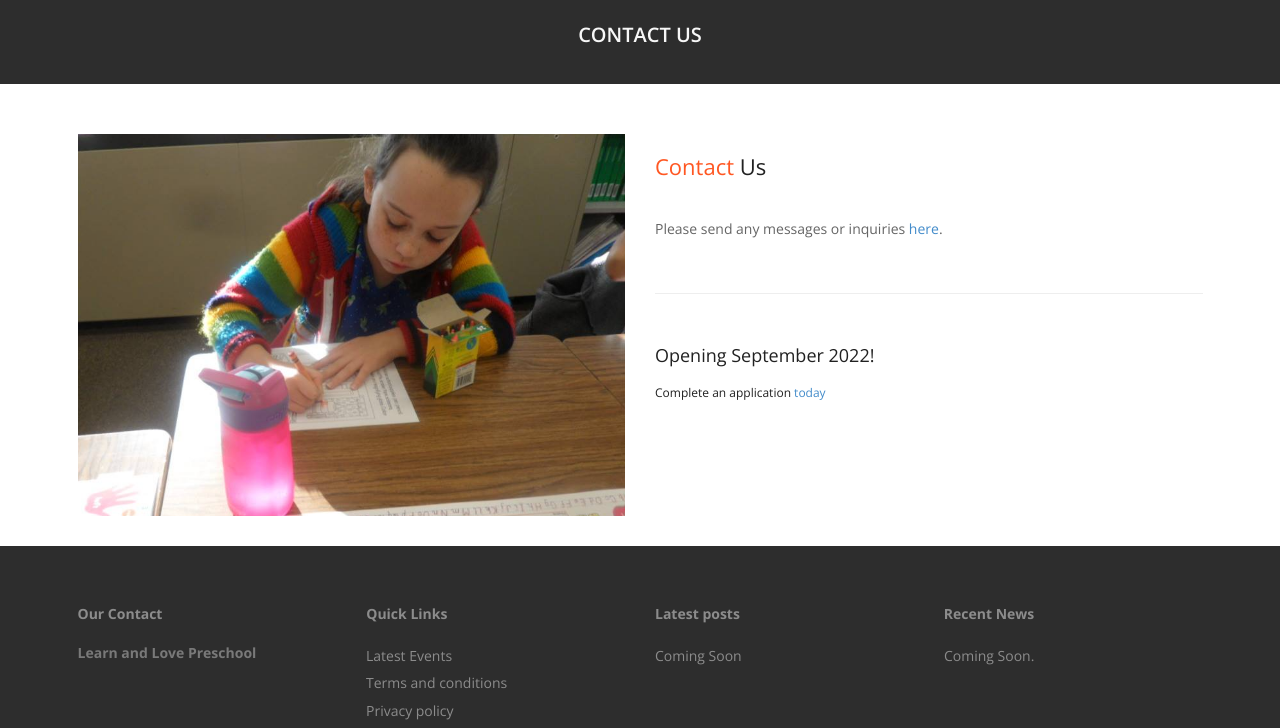
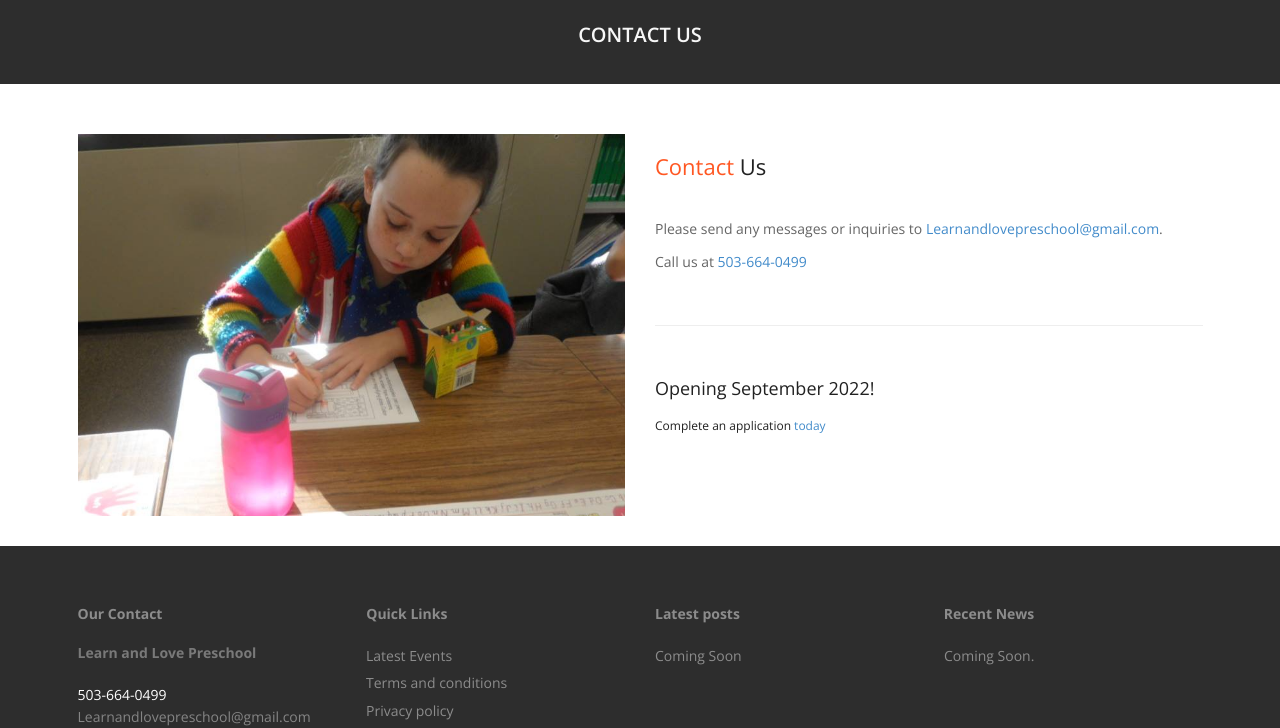
Before and after one commit to Learn-Love-Preschool/Learn-Love-Preschool, a plain HTML site: page contact.html in a window 1280 px wide. Shown: the part 73-801 px from the top of the page. Drawn offline with nearby package versions, Linux system fonts and the light colour scheme; files that its build step writes are made by us from their sources.

Commit message:
contact updates all pages

```diff
--- a/contact.html
+++ b/contact.html
@@ -117,9 +117,11 @@
               <div class="about-text">
                 <h3><span class="color">Contact</span> Us</h3>
                 <p>
-                  Please send any messages or inquiries
-                  <a href="mailto:lexers2007@gmail.com?subject=Contact Us">here</a>.
+                  Please send any messages or inquiries to
+                  <a href="mailto:Learnandlovepreschool@gmail.com?subject=Contact Us">
+                  <i class="icon-envelope-alt"></i> Learnandlovepreschool@gmail.com</a>.
                 </p>
+                <p>Call us at  <i class="icon-phone"></i> <a href="tel:5036640499">503-664-0499</a></p>
                 <br>
                 <hr>
                 <br>
@@ -175,6 +177,10 @@
                   <!-- 123 Main St<br />
                     Tualatin, OR -->
                 </address>
+                <p>
+                  <i class="icon-phone"></i> <a href="tel:5036640499">503-664-0499</a> <br>
+                  <i class="icon-envelope-alt"></i> Learnandlovepreschool@gmail.com
+                </p>
               </div>
             </div>
             <div class="col-lg-3">
@@ -200,7 +206,7 @@
                     <a class="waves-effect waves-dark" href="#">Career</a>
                   </li>
                   <li>
-                    <a href="mailto:lexers2007@gmail.com?subject=Contact Us">Contact Us</a>
+                    <a href="mailto:Learnandlovepreschool@gmail.com?subject=Contact Us">Contact Us</a>
                   </li>
                 </ul>
               </div>
```
Also changed, not shown: application.html (+7 -3 lines), curriculum.html (+5 -1 lines), enrollment.html (+5 -1 lines), index.html (+8 -1 lines), teachers.html (+5 -1 lines).
